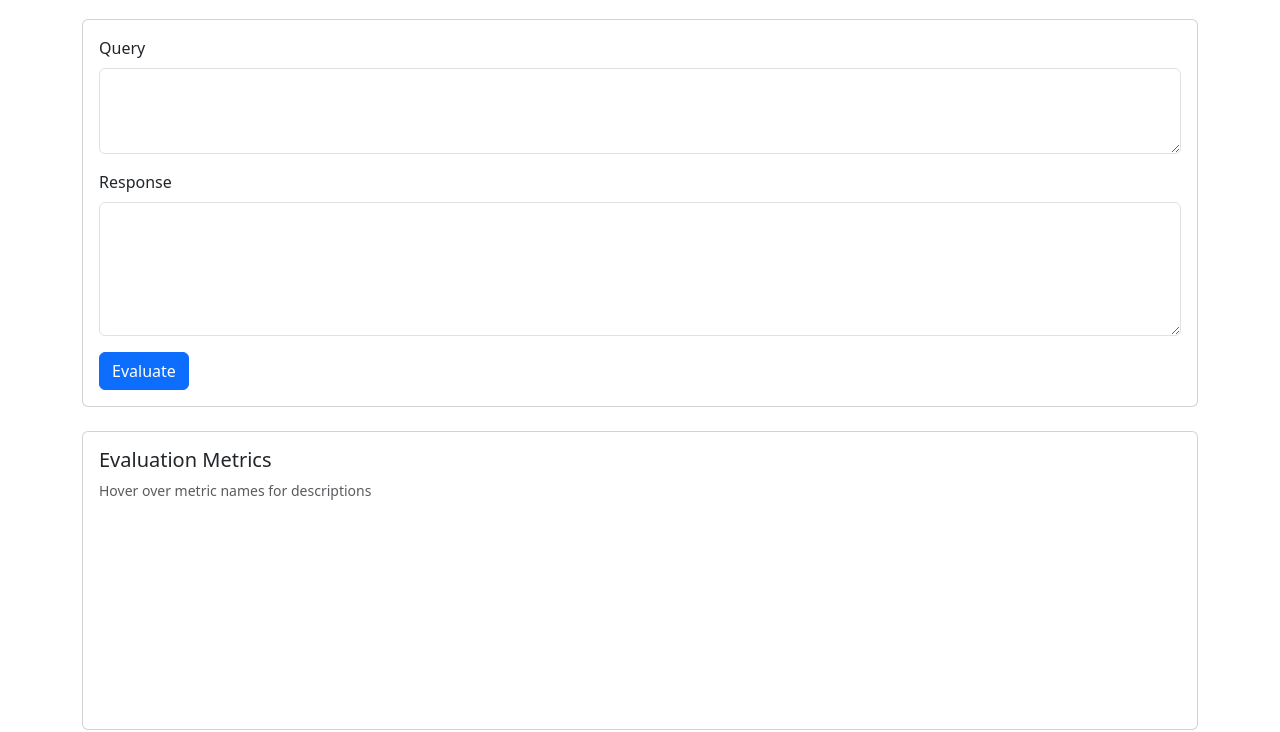
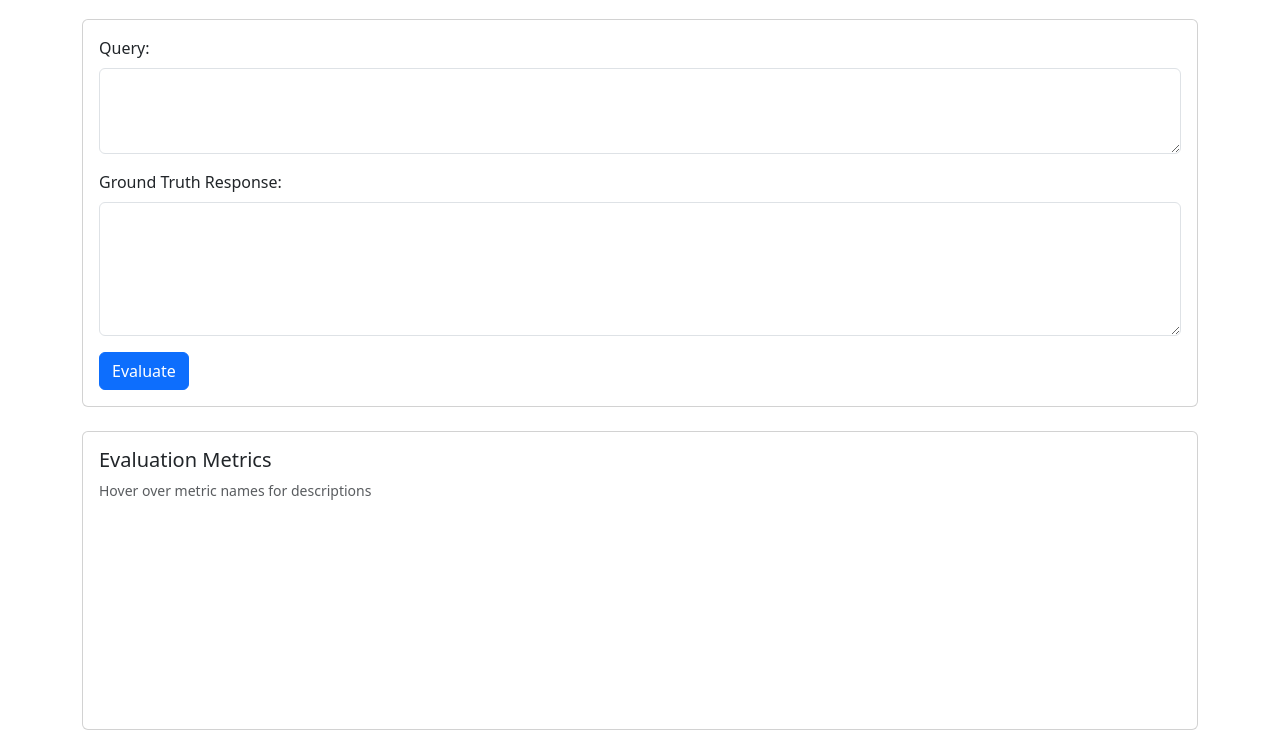
Before and after one commit to outcomesai/rag-evaluator-web, a plain HTML site: page index.html in a window 1280 px wide. Shown: the part 77-809 px from the top of the page. Drawn offline with nearby package versions, Linux system fonts and the light colour scheme.

Commit message:
Update index.html

```diff
--- a/index.html
+++ b/index.html
@@ -34,11 +34,11 @@
             <div class="card-body">
                 <form id="evaluationForm">
                     <div class="mb-3">
-                        <label for="query" class="form-label">Query</label>
+                        <label for="query" class="form-label">Query:</label>
                         <textarea class="form-control" id="query" rows="3" required></textarea>
                     </div>
                     <div class="mb-3">
-                        <label for="response" class="form-label">Response</label>
+                        <label for="response" class="form-label">Ground Truth Response:</label>
                         <textarea class="form-control" id="response" rows="5" required></textarea>
                     </div>
                     <button type="submit" class="btn btn-primary">Evaluate</button>
```
